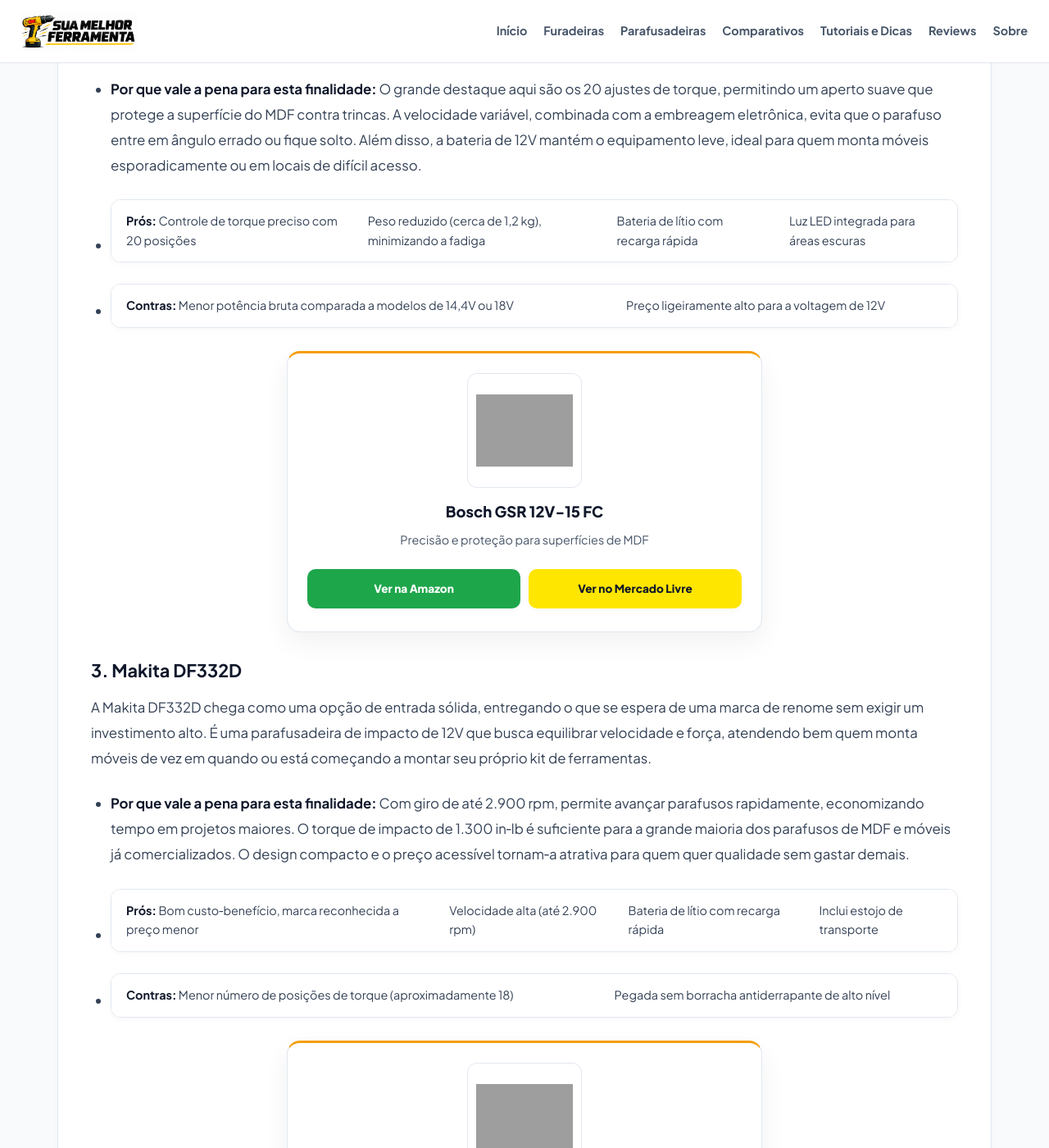
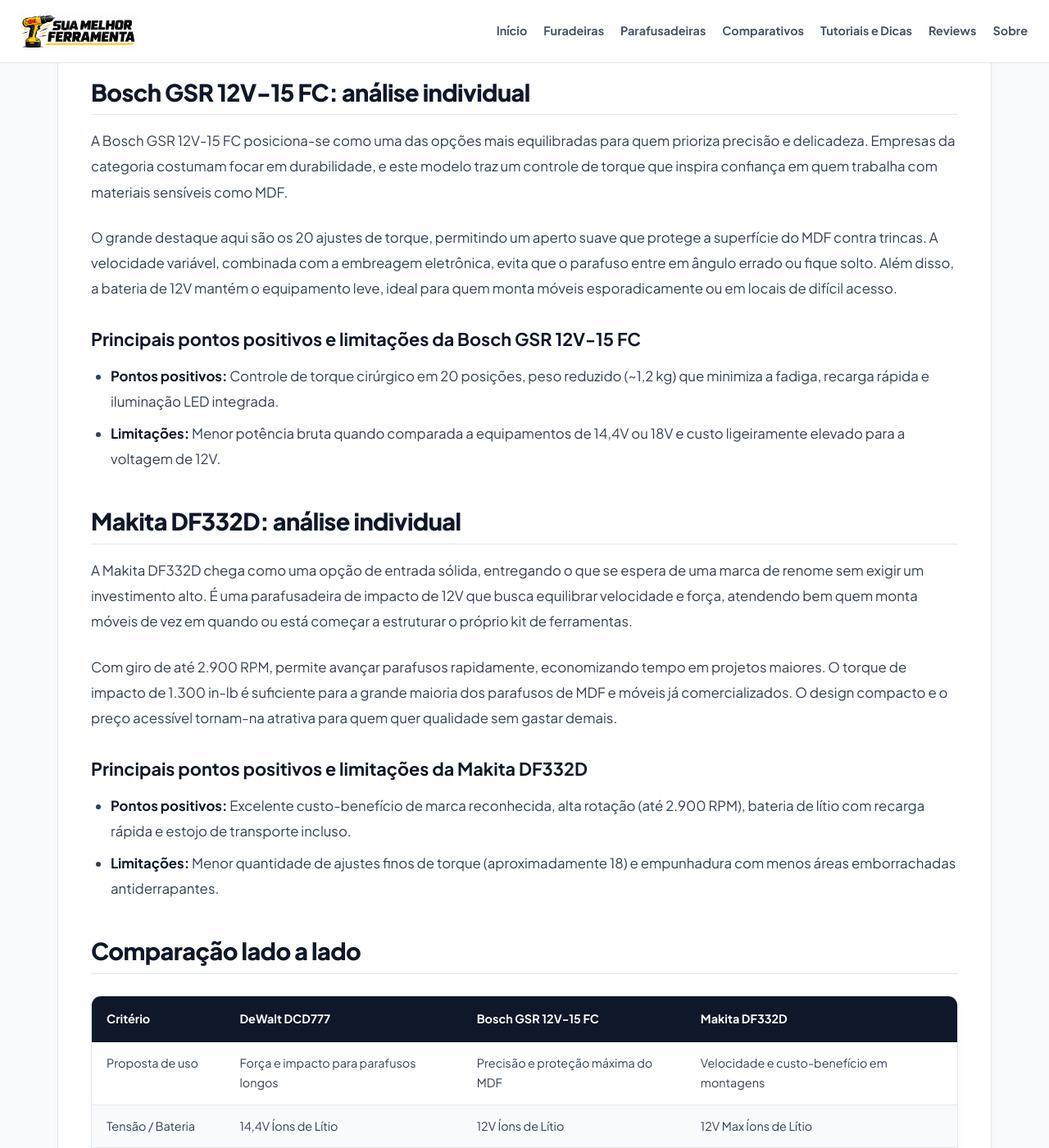
Before and after one commit to membroequipe/SiteReview, a Jekyll site: the page built from _posts/2026-10-25-as-3-melhores-parafusadeiras-para-montagem-de-móveis-e-mdf.md, in a window 1280 px wide and 1400 px high, scrolled down 2541 px. Shown: the whole window at 82% size. Built offline with Jekyll 4.4.1, drawn with Linux system fonts in a browser that asks for light colours; some of the changed text lies outside the part shown; grey boxes are pictures that could not be loaded.

Commit message:
Update 2026-10-25-as-3-melhores-parafusadeiras-para-montagem-de-móveis-e-mdf.md

```diff
--- a/_posts/2026-10-25-as-3-melhores-parafusadeiras-para-montagem-de-móveis-e-mdf.md
+++ b/_posts/2026-10-25-as-3-melhores-parafusadeiras-para-montagem-de-móveis-e-mdf.md
@@ -3,136 +3,99 @@
 title: "As 3 Melhores Parafusadeiras para Montagem de Móveis e MDF em 2026"
 description: "Descubra as 3 melhores parafusadeiras para montar móveis de MDF sem estragar a superfície. Comparativo honesto com prós, contras e onde comprar."
 slug: "as-3-melhores-parafusadeiras-montagem-moveis-mdf"
+category: guias
 categories: [guias]
 image: "/assets/images/posts/as-3-melhores-parafusadeiras-montagem-moveis-mdf.webp"
 date: 2026-10-26
 author: "Equipe de Análises"
 ---
 
-<div class="toc-box" style="background: #f8fafc; border: 1px solid #e2e8f0; padding: 20px; border-radius: 12px; margin: 25px 0;">
-  <h3 style="margin-top:0; font-size: 1.1rem; color: #0f172a;">📍 Neste Artigo:</h3>
-  <ul style="margin-bottom:0; padding-left: 20px; color: #005f87;">
-    <li><a href="#introducao">Introdução: O que avaliar nesta categoria</a></li>
-    <li><a href="#melhores-opcoes">As Melhores Opções Escolhidas</a></li>
-    <li><a href="#guia-escolha">Como Escolher a Opção Ideal para Você</a></li>
-    <li><a href="#perguntas-frequentes">Perguntas Frequentes</a></li>
-  </ul>
-</div>
-
-## <a id="introducao"></a>Introdução: O Desafio de Escolher para Montagem de Móveis e MDF
+{% include review-toc.html %}
 
 Montar móveis em casa deveria ser simples, mas acaba virando teste de paciência quando a parafusadeira espanha o parafuso ou deixa marcas feias no MDF. Quem já montou um guarda-roupa, estante ou cômoda sabe: a diferença entre um acabamento limpo e um cheio de trincas está na ferramenta certa. Para essa finalidade, não basta comprar qualquer modelo potente; é preciso controle de torque, equilíbrio e bateria que não te deixe na mão no meio da montagem. Neste guia, analisamos as 3 melhores parafusadeiras para montagem de móveis e MDF, com foco em desempenho real, custo-benefício e segurança na hora de apertar cada parafuso. Você vai encontrar prós, contras honestos e uma recomendação final direcionada ao seu perfil de uso. Se quiser entender melhor o universo das ferramentas, confira também nossas [ferramentas para marcenaria]({{ '/ferramentas-marcenaria/' | relative_url }}).
 
-## <a id="melhores-opcoes"></a>As Melhores Opções para Montagem de Móveis e MDF
+## Como fizemos esta comparação
 
-Abaixo estão os modelos selecionados após análise de torque, peso, ergonomia e custo-benefício para quem monta móveis de MDF com frequência ou esporadicamente.
+Para elaborar este ranking, analisamos as especificações técnicas declaradas pelos fabricantes em relação à precisão da embreagem, faixas de velocidade mecânica, peso com bateria acoplada e ergonomia dos punhos. Além disso, ponderamos o feedback real registrado por consumidores e profissionais em grandes plataformas de comércio eletrônico, priorizando modelos capazes de preservar chapas de MDF sem afundar parafusos ou trancar sob carga moderada.
 
-### 1. DeWalt DCD777 (14.4V)
+## DeWalt DCD777 (14.4V): análise individual
 
 A DeWalt DCD777 é uma parafusadeira de impacto compacta que entrega força extra sem abrir mão da mobilidade. É indicada para quem enfrenta parafusos maiores com frequência, mantendo um tamanho reduzido e fácil de manusear em espaços apertados entre tábuas.
 
-* **Por que vale a pena para esta finalidade:** Seu motor de 14,4V entrega torque de impacto elevado, o que ajuda quando o parafuso encontra resistência no MDF já furado ou em madeiras mais densas. O seletor de torque tem 21 posições, oferecendo margem segura para ajustar a profundidade sem estourar a chapa.
+Seu motor de 14,4V entrega torque de impacto elevado, o que ajuda quando o parafuso encontra resistência no MDF já furado ou em madeiras mais densas. O seletor de torque tem 21 posições, oferecendo margem segura para ajustar a profundidade sem estourar a chapa.
 
-- **Prós:** Torque de impacto forte, ideal para parafusos longos | 21 ajustes de torque, controle fino sobre o aperto | Bateria de íons de lítio com boa autonomia | Pegada emborrachada que melhora a aderência
-- **Contras:** Peso um pouco mais elevado (aproximadamente 1,6 kg com bateria) | Preço geralmente superior ao de concorrentes diretos
+### Principais pontos positivos e limitações da DeWalt DCD777
 
-<!-- CARD DE AFILIADO DO MODELO 1 -->
-<div class="product-card-affiliate" style="margin: 20px 0;">
-  <div class="product-card-body">
-    <div class="product-card-img">
-      <img src="{{ '/assets/images/posts/dewalt-dcd777.png' | relative_url }}" alt="DeWalt DCD777">
-    </div>
-    <div class="product-card-info">
-      <h3 class="product-card-title">DeWalt DCD777 (14.4V)</h3>
-      <p class="product-card-subtitle">Força para parafusos longos e MDF denso</p>
-      <div class="product-card-buttons">
-        <a href="SEU_LINK_AMAZON" target="_blank" rel="nofollow sponsored" class="btn-store btn-amazon-green">Ver na Amazon</a>
-        <a href="SEU_LINK_MERCADO_LIVRE" target="_blank" rel="nofollow sponsored" class="btn-store btn-ml-yellow">Ver no Mercado Livre</a>
-      </div>
-    </div>
-  </div>
-</div>
+- **Pontos positivos:** Torque de impacto forte ideal para parafusos longos, 21 ajustes de torque para controle fino, bateria de íons de lítio com boa autonomia e empunhadura emborrachada.
+- **Limitações:** Peso um pouco mais elevado (aproximadamente 1,6 kg com bateria) e investimento inicial geralmente superior aos concorrentes 12V diretos.
 
-### 2. Bosch GSR 12V-15 FC
+{% include produto-card.html id="dewalt_dcd777" %}
+
+## Bosch GSR 12V-15 FC: análise individual
 
 A Bosch GSR 12V-15 FC posiciona-se como uma das opções mais equilibradas para quem prioriza precisão e delicadeza. Empresas da categoria costumam focar em durabilidade, e este modelo traz um controle de torque que inspira confiança em quem trabalha com materiais sensíveis como MDF.
 
-* **Por que vale a pena para esta finalidade:** O grande destaque aqui são os 20 ajustes de torque, permitindo um aperto suave que protege a superfície do MDF contra trincas. A velocidade variável, combinada com a embreagem eletrônica, evita que o parafuso entre em ângulo errado ou fique solto. Além disso, a bateria de 12V mantém o equipamento leve, ideal para quem monta móveis esporadicamente ou em locais de difícil acesso.
+O grande destaque aqui são os 20 ajustes de torque, permitindo um aperto suave que protege a superfície do MDF contra trincas. A velocidade variável, combinada com a embreagem eletrônica, evita que o parafuso entre em ângulo errado ou fique solto. Além disso, a bateria de 12V mantém o equipamento leve, ideal para quem monta móveis esporadicamente ou em locais de difícil acesso.
 
-- **Prós:** Controle de torque preciso com 20 posições | Peso reduzido (cerca de 1,2 kg), minimizando a fadiga | Bateria de lítio com recarga rápida | Luz LED integrada para áreas escuras
-- **Contras:** Menor potência bruta comparada a modelos de 14,4V ou 18V | Preço ligeiramente alto para a voltagem de 12V
+### Principais pontos positivos e limitações da Bosch GSR 12V-15 FC
 
-<!-- CARD DE AFILIADO DO MODELO 2 -->
-<div class="product-card-affiliate" style="margin: 20px 0;">
-  <div class="product-card-body">
-    <div class="product-card-img">
-      <img src="{{ '/assets/images/posts/bosch-gsr-12v-15-fc.png' | relative_url }}" alt="Bosch GSR 12V-15 FC">
-    </div>
-    <div class="product-card-info">
-      <h3 class="product-card-title">Bosch GSR 12V-15 FC</h3>
-      <p class="product-card-subtitle">Precisão e proteção para superfícies de MDF</p>
-      <div class="product-card-buttons">
-        <a href="SEU_LINK_AMAZON" target="_blank" rel="nofollow sponsored" class="btn-store btn-amazon-green">Ver na Amazon</a>
-        <a href="SEU_LINK_MERCADO_LIVRE" target="_blank" rel="nofollow sponsored" class="btn-store btn-ml-yellow">Ver no Mercado Livre</a>
-      </div>
-    </div>
-  </div>
-</div>
+- **Pontos positivos:** Controle de torque cirúrgico em 20 posições, peso reduzido (~1,2 kg) que minimiza a fadiga, recarga rápida e iluminação LED integrada.
+- **Limitações:** Menor potência bruta quando comparada a equipamentos de 14,4V ou 18V e custo ligeiramente elevado para a voltagem de 12V.
 
-### 3. Makita DF332D
+{% include produto-card.html id="bosch_gsr_12v_15_fc" %}
 
-A Makita DF332D chega como uma opção de entrada sólida, entregando o que se espera de uma marca de renome sem exigir um investimento alto. É uma parafusadeira de impacto de 12V que busca equilibrar velocidade e força, atendendo bem quem monta móveis de vez em quando ou está começando a montar seu próprio kit de ferramentas.
+## Makita DF332D: análise individual
 
-* **Por que vale a pena para esta finalidade:** Com giro de até 2.900 rpm, permite avançar parafusos rapidamente, economizando tempo em projetos maiores. O torque de impacto de 1.300 in‑lb é suficiente para a grande maioria dos parafusos de MDF e móveis já comercializados. O design compacto e o preço acessível tornam‑a atrativa para quem quer qualidade sem gastar demais.
+A Makita DF332D chega como uma opção de entrada sólida, entregando o que se espera de uma marca de renome sem exigir um investimento alto. É uma parafusadeira de impacto de 12V que busca equilibrar velocidade e força, atendendo bem quem monta móveis de vez em quando ou está começar a estruturar o próprio kit de ferramentas.
 
-- **Prós:** Bom custo‑benefício, marca reconhecida a preço menor | Velocidade alta (até 2.900 rpm) | Bateria de lítio com recarga rápida | Inclui estojo de transporte
-- **Contras:** Menor número de posições de torque (aproximadamente 18) | Pegada sem borracha antiderrapante de alto nível
+Com giro de até 2.900 RPM, permite avançar parafusos rapidamente, economizando tempo em projetos maiores. O torque de impacto de 1.300 in-lb é suficiente para a grande maioria dos parafusos de MDF e móveis já comercializados. O design compacto e o preço acessível tornam-na atrativa para quem quer qualidade sem gastar demais.
 
-<!-- CARD DE AFILIADO DO MODELO 3 -->
-<div class="product-card-affiliate" style="margin: 20px 0;">
-  <div class="product-card-body">
-    <div class="product-card-img">
-      <img src="{{ '/assets/images/posts/makita-df332d.png' | relative_url }}" alt="Makita DF332D">
-    </div>
-    <div class="product-card-info">
-      <h3 class="product-card-title">Makita DF332D</h3>
-      <p class="product-card-subtitle">Custo-benefício para montagens ocasionais</p>
-      <div class="product-card-buttons">
-        <a href="SEU_LINK_AMAZON" target="_blank" rel="nofollow sponsored" class="btn-store btn-amazon-green">Ver na Amazon</a>
-        <a href="SEU_LINK_MERCADO_LIVRE" target="_blank" rel="nofollow sponsored" class="btn-store btn-ml-yellow">Ver no Mercado Livre</a>
-      </div>
-    </div>
-  </div>
-</div>
+### Principais pontos positivos e limitações da Makita DF332D
 
-## <a id="guia-escolha"></a>Como Escolher a Opção Ideal para Você
+- **Pontos positivos:** Excelente custo-benefício de marca reconhecida, alta rotação (até 2.900 RPM), bateria de lítio com recarga rápida e estojo de transporte incluso.
+- **Limitações:** Menor quantidade de ajustes finos de torque (aproximadamente 18) e empunhadura com menos áreas emborrachadas antiderrapantes.
 
-Montar móveis em MDF não precisa ser um bicho de sete cabeças, mas escolher a ferramenta errada transforma o processo em frustração. Para ajudar a decidir, considere seu cenário de uso:
+{% include produto-card.html id="makita_df332d" %}
 
-* Se você monta móveis com frequência e quer proteger cada superfície, a **Bosch GSR 12V-15 FC** é a mais segura pelo controle fino de torque.
-* Se o orçamento está apertado, mas você não abre mão de uma marca confiável, a **Makita DF332D** resolve montagens ocasionais ou regulares sem pesar no bolso.
-* Se você precisa de força bruta para parafusos longos ou madeira mais dura, a **DeWalt DCD777** entrega o torque que as de 12V às vezes não dão.
+## Comparação lado a lado
 
-Para entender melhor as diferenças entre voltagens e tipos de embreagem, confira nosso [guia completo de parafusadeiras]({{ '/parafusadeiras/' | relative_url }}).
+| Critério | DeWalt DCD777 | Bosch GSR 12V-15 FC | Makita DF332D |
+|---|---|---|---|
+| Proposta de uso | Força e impacto para parafusos longos | Precisão e proteção máxima do MDF | Velocidade e custo-benefício em montagens |
+| Tensão / Bateria | 14,4V Íons de Lítio | 12V Íons de Lítio | 12V Max Íons de Lítio |
+| Ajustes de Torque | 21 posições | 20 posições | ~18 posições |
+| Peso (c/ bateria) | ~1,6 kg | ~1,2 kg | ~1,1 kg |
+| Vantagem principal | Torque superior em madeira densa | Embreagem fina anti-trinca | Alta rotação (2.900 RPM) a preço acessível |
+| Limitação principal | Mais pesada na categoria | Potência bruta menor que 14V/18V | Menos posições de regulagem de torque |
 
-## <a id="perguntas-frequentes"></a>Perguntas Frequentes (FAQ)
+## Qual escolher para cada perfil?
 
-<details style="background: #f8fafc; border: 1px solid #cbd5e1; border-radius: 8px; padding: 12px 16px; margin-bottom: 12px; cursor: pointer;">
-  <summary style="font-weight: 700; color: #0f172a;">Qual voltagem é ideal para montar móveis de MDF?</summary>
-  <p style="margin-top: 10px; font-size: 0.95rem; color: #334155;">Para a maioria dos parafusos de móveis (3 mm a 5 mm), modelos de 12 V a 14,4 V já são suficientes. Não há necessidade de ir a 18 V, a menos que você trabalhe com madeiras maciças muito densas.</p>
-</details>
+### Quando considerar a Bosch GSR 12V-15 FC
 
-<details style="background: #f8fafc; border: 1px solid #cbd5e1; border-radius: 8px; padding: 12px 16px; margin-bottom: 12px; cursor: pointer;">
-  <summary style="font-weight: 700; color: #0f172a;">O controle de torque realmente evita danos ao MDF?</summary>
-  <p style="margin-top: 10px; font-size: 0.95rem; color: #334155;">Sim. O torque regula a força de aperto. Em MDF, apertar demais racha a chapa ou afunda a cabeça do parafuso abaixo da superfície. Ter 15 a 20 posições de ajuste já é um padrão recomendável.</p>
-</details>
+Se você monta móveis de MDF revestido com frequência e não pode correr o risco de espanar fendas ou trancar painéis macios, a Bosch GSR 12V-15 FC é a escolha mais segura devido à sua embreagem eletrônica precisa e leveza.
 
-<details style="background: #f8fafc; border: 1px solid #cbd5e1; border-radius: 8px; padding: 12px 16px; margin-bottom: 12px; cursor: pointer;">
-  <summary style="font-weight: 700; color: #0f172a;">Vale a pena comprar uma parafusadeira com modo impacto para móveis?</summary>
-  <p style="margin-top: 10px; font-size: 0.95rem; color: #334155;">Depende. O modo impacto ajuda em parafusos longos ou madeira dura, mas pode ser excessivo para parafusos pequenos de móveis, exigindo atenção ao selecionar a função correta para não estragar a peça.</p>
-</details>
+### Quando considerar a Makita DF332D
 
-<details style="background: #f8fafc; border: 1px solid #cbd5e1; border-radius: 8px; padding: 12px 16px; margin-bottom: 12px; cursor: pointer;">
-  <summary style="font-weight: 700; color: #0f172a;">Qual a diferença entre comprar na Amazon e no Mercado Livre?</summary>
-  <p style="margin-top: 10px; font-size: 0.95rem; color: #334155;">Ambos são seguros, mas variam em preço, frete e garantia. A Amazon costuma ter entrega mais rápida para Prime, enquanto o Mercado Livre pode oferecer condições de parcelamento diferentes. Compare antes de finalizar.</p>
-</details>
+Se você busca uma parafusadeira versátil para tarefas ocasionais e deseja o suporte de uma marca consolidada sem estourar o orçamento de entrada, a Makita DF332D atende montagens com rapidez e excelente relação custo-benefício.
+
+### Quando considerar a DeWalt DCD777
+
+Se as suas montagens envolvem parafusos estruturais longos, compensados espessos ou pedaços de madeira maciça, a DeWalt DCD777 entrega o torque extra que as parafusadeiras compactas de 12V não conseguem sustentar.
+
+## Perguntas frequentes
+
+### Qual voltagem é ideal para montar móveis de MDF?
+
+Para a maioria dos parafusos de móveis (3 mm a 5 mm), modelos de 12V a 14,4V oferecem a combinação ideal de torque e controle. Motores de 18V ou superiores costumam ser excessivos, aumentando o risco de danificar a chapa se não houver cuidado no gatilho.
+
+### O controle de torque realmente evita danos ao MDF?
+
+Sim. O anel de torque limita o momento em que a ferramenta para de girar o eixo. Ajustar para posições baixas (1 a 5) garante que o parafuso fique nivelado à superfície sem espanar o furo nem trincar a fibra do MDF.
+
+### Vale a pena comprar uma parafusadeira com modo impacto para móveis?
+
+Apenas se o modelo permitir desativar a percussão ou regular a embreagem. O impacto mecânico é útil para vencimento de resistência em madeiras duras, mas pode estourar painéis delicados se usado sem o correto ajuste.
+
+## Veredito final
+
+Para quem prioriza o acabamento impecável em chapas de MDF, a **Bosch GSR 12V-15 FC** consolida-se como a ferramenta mais precisa e segura do comparativo[cite: 19]. Quem procura agilidade e economia encontra na **Makita DF332D** uma alternativa racional e eficiente[cite: 19]. Por fim, para montagens exigentes que demandam força bruta em parafusos longos, a **DeWalt DCD777** é a recomendação mais robusta[cite: 19].
```
